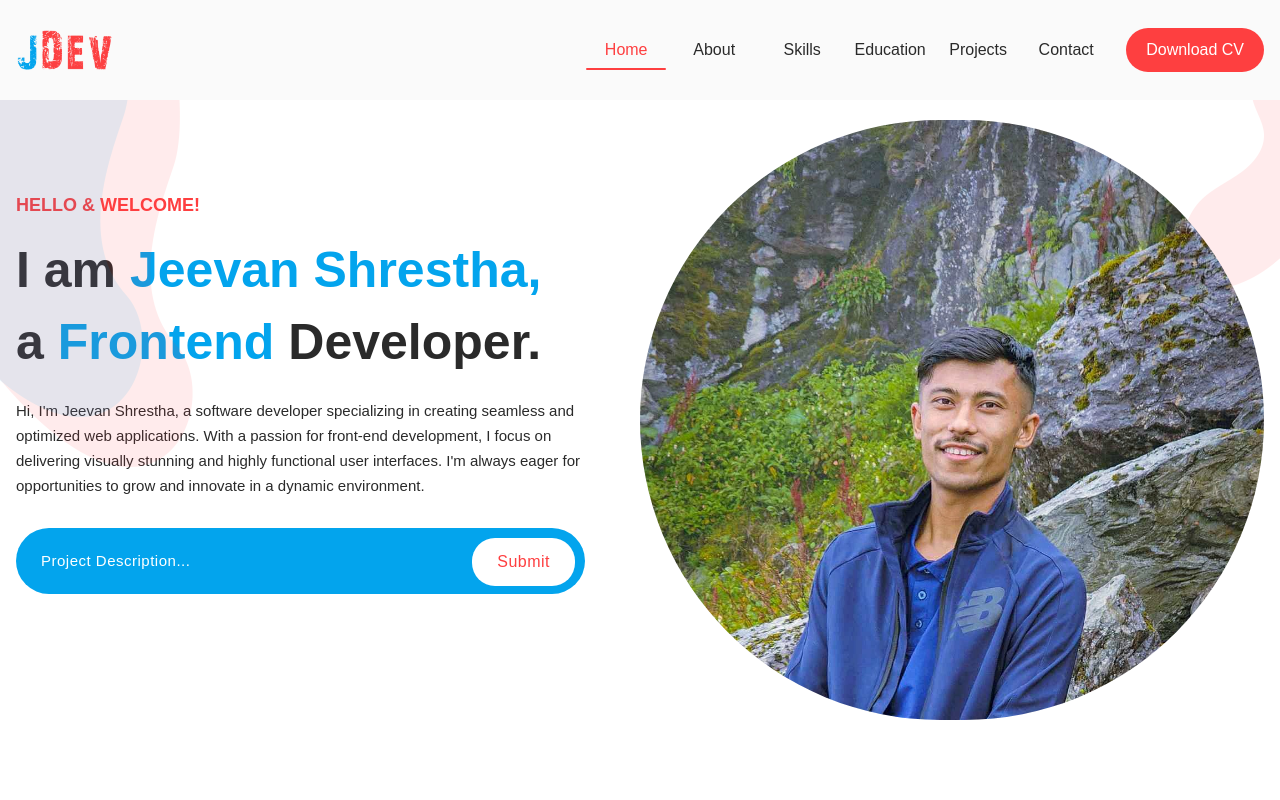
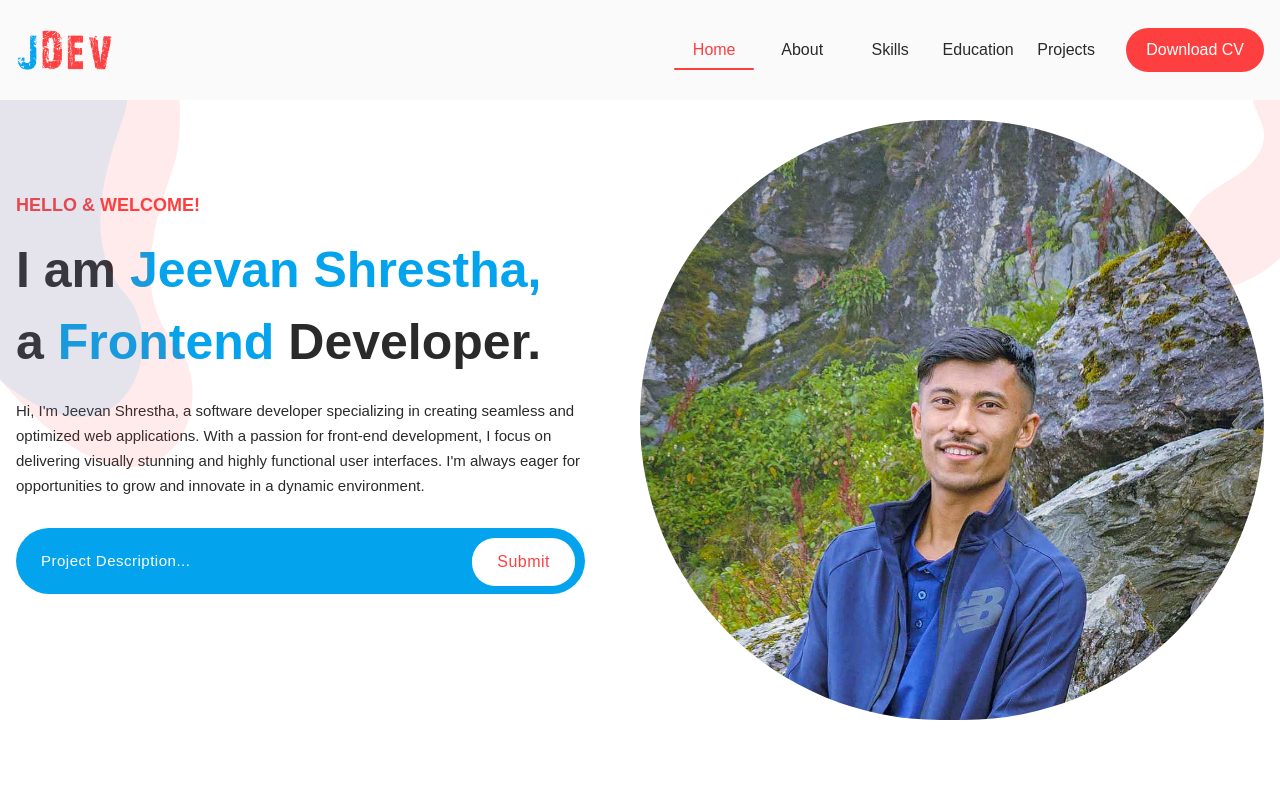
Before and after one commit to Jeevan1/next-portfolio, a Next.js app: page / in a window 1280 px wide. Shown: the top 800 px of the page. Built offline with nearby package versions, Linux system fonts and the light colour scheme.

Commit message:
minor changes

```diff
--- a/src/components/Footer.tsx
+++ b/src/components/Footer.tsx
@@ -3,7 +3,7 @@ import React from "react";
 function Footer() {
   return (
     <footer className="footer">
-      <div className="container text-center">
+      <div className="container text-center bg-[#fff]">
         <div data-aos="">
           <p>© Copyright 2024 JDev. All Rights Reserved.</p>
           <span>
--- a/src/data.tsx
+++ b/src/data.tsx
@@ -40,12 +40,12 @@ export const navLinks: NavLinks[] = [
     active: "",
     path: "#projects",
   },
-  {
-    id: 6,
-    title: "Contact",
-    active: "",
-    path: "#contact",
-  },
+  // {
+  //   id: 6,
+  //   title: "Contact",
+  //   active: "",
+  //   path: "#contact",
+  // },
 ];
 
 export const about: About[] = [
```
